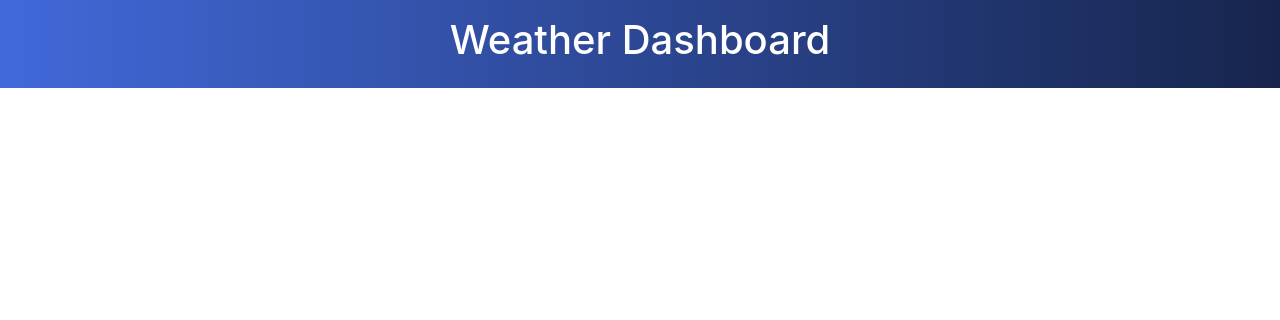
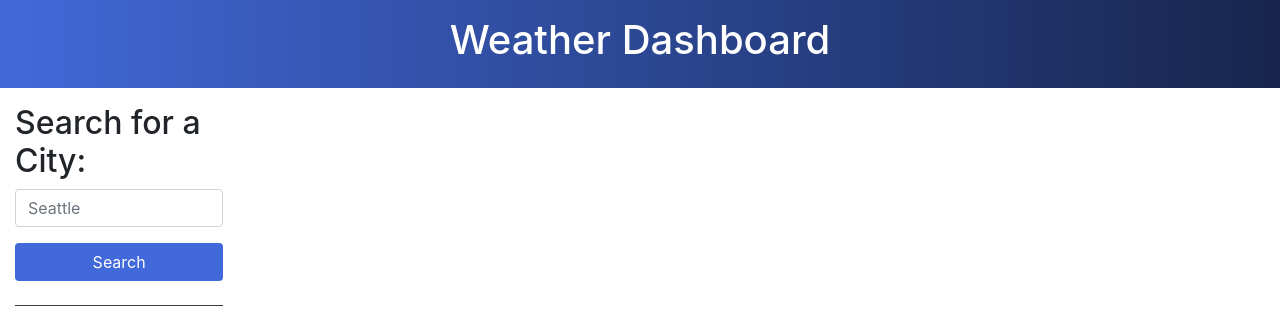
Before and after one commit to DalianGrullon/weather-dashboard, a plain HTML site: page index.html in a window 1280 px wide. Drawn offline with nearby package versions, Linux system fonts and the light colour scheme.

Commit message:
added form in aside element and initial js functionality structure

```diff
--- a/assets/css/style.css
+++ b/assets/css/style.css
@@ -1,9 +1,24 @@
 :root {
-    --color-1: #4169d9;
-    --color-2: #17254d;
-    --color-3: #6a6f7a;
+  --color-1: #4169d9;
+  --color-2: #17254d;
+  --color-3: #b6b6b6;
 }
 
 header {
-    background-image: linear-gradient(to right, var(--color-1), var(--color-2));
+  background-image: linear-gradient(to right, var(--color-1), var(--color-2));
 }
+
+.custom-btn-primary {
+    background: var(--color-1);
+    color: white;
+}
+
+.custom-btn-primary:hover {
+    background: var(--color-2);
+    color: white;
+}
+
+.custom-btn-secondary {
+    background: var(--color-3);
+    color: black;
+}
--- a/assets/js/script.js
+++ b/assets/js/script.js
@@ -0,0 +1,34 @@
+// SEARCH //
+// grabbing the values from the search, to later use in our functions
+function searchHandle () {
+    // grab the search content
+    // fetchLocation(data we received from the search)
+  }
+
+  // FUNCTIONALITY FOR FETCHING LOCATION //
+  // activity 3 - mod 6
+  // call the location api
+
+  function fetchLocation (search) {
+    // get some data pertaining to location - using an api call
+
+    // fetchWeather(data we received from fetchLocation)
+  }
+
+  // FUNCTIONALITY FOR FETCHING WEATHER //
+
+  function fetchWeather (location) {
+    // get some data for the weather in the location we searched - using an api call
+
+    renderWeather(data)
+  }
+
+
+  // FUNCTIONALITY FOR RENDERING CONTENT //
+
+  function renderWeather(data) {
+    // render the weather
+  }
+
+  // HISTORY FEATURE //
+  // local storage
--- a/index.html
+++ b/index.html
@@ -16,8 +16,26 @@
   </head>
   <body>
     <header class="text-center text-white pt-3 pb-3">
-        <h1 class="text-center">Weather Dashboard</h1>
+      <h1 class="text-center">Weather Dashboard</h1>
     </header>
+    <main class="container-fluid mt-3">
+      <aside class="col-12 col-sm-2 pb-4 border-bottom border-dark pl-0 pr-0">
+        <h2>Search for a City:</h2>
+        <form>
+          <div class="form-group">
+            <input
+              type="text"
+              class="form-control"
+              id="city-name"
+              placeholder="Seattle"
+            />
+          </div>
+          <button type="submit" class="btn custom-btn-primary btn-block">
+            Search
+          </button>
+        </form>
+      </aside>
+    </main>
 
     <script
       src="https://cdn.jsdelivr.net/npm/jquery@3.5.1/dist/jquery.slim.min.js"
```
